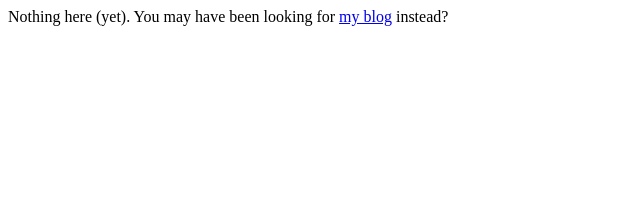
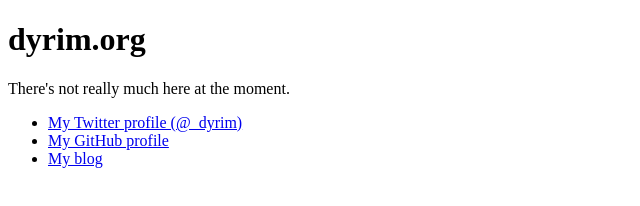
Before and after one commit to dyrim/dyrim.github.io, a plain HTML site: page index.html in a window 1280 px wide. Shown: the whole page, without its empty margins (0-640 px from the left). Drawn offline with Linux system fonts and the light colour scheme.

Commit message:
Add links to Twitter and GitHub

```diff
--- a/index.html
+++ b/index.html
@@ -1 +1,18 @@
-<p>Nothing here (yet). You may have been looking for <a href="http://blog.dyrim.org/">my blog</a> instead?</p>
+<!DOCTYPE html>
+<html>
+  <head>
+    <title>dyrim.org</title>
+  </head>
+  <body>
+    <header>
+      <h1>dyrim.org</h1>
+    </header>
+
+    <p>There's not really much here at the moment.</p>
+
+    <ul>
+      <li><a href="https://twitter.com/_dyrim">My Twitter profile (@_dyrim)</a></li>
+      <li><a href="https://github.com/dyrim">My GitHub profile</a></li>
+      <li><a href="http://blog.dyrim.org/">My blog</a></li>
+  </body>
+</html>
```
